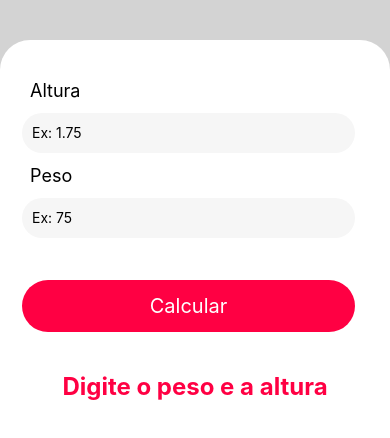
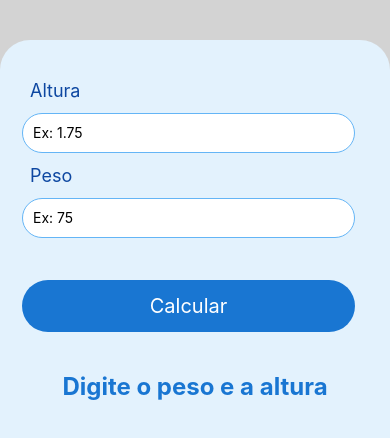
Before and after one commit to Alex-Medeir0s/calculadora, a React Native app: screen / in a window 390 px wide. Shown: the top 438 px of the page. Built offline with nearby package versions, Linux system fonts and the light colour scheme.

Commit message:
altera cores dos componentes de estilo para uma paleta de azul

```diff
--- a/src/components/Form/ResultIMC/style.js
+++ b/src/components/Form/ResultIMC/style.js
@@ -1,11 +1,11 @@
 import { StyleSheet } from "react-native"
 
 const styles = StyleSheet.create({
-    textTitle:{
-        color: "#ff0043",
+    textTitle: {
+        color: "#1976D2", // Azul médio
         fontSize: 24,
         fontWeight: "bold"
-    }
+    },
 });
 
 export default styles
--- a/src/components/Form/style.js
+++ b/src/components/Form/style.js
@@ -1,58 +1,58 @@
-import { StyleSheet } from "react-native"
+import { StyleSheet } from "react-native";
 
 const styles = StyleSheet.create({
     formContext: {
         width: "100%",
         height: "100%",
-        bottom:0,
-        backgroundColor:"#ffffff",
-        alignItems:"center",
-        marginTop:30,
-        borderTopLeftRadius:30,
-        borderTopRightRadius:30
+        bottom: 0,
+        backgroundColor: "#E3F2FD", // Azul claro
+        alignItems: "center",
+        marginTop: 30,
+        borderTopLeftRadius: 30,
+        borderTopRightRadius: 30
     },
 
-    form:{
-        width:"100%",
+    form: {
+        width: "100%",
         height: "auto",
         marginTop: 30,
         padding: 10
-
     },
 
-    formLabel:{
-        color:"#000000",
-        fontSize:18,
+    formLabel: {
+        color: "#0D47A1", // Azul escuro para contraste
+        fontSize: 18,
         paddingLeft: 20
     },
 
-    input:{
-        width:"90%",
-        borderRadius:50,
-        backgroundColor: "#f6f6f6",
-        height:40,
-        margin:12,
-        paddingLeft:10
+    input: {
+        width: "90%",
+        borderRadius: 50,
+        backgroundColor: "#FFFFFF",
+        height: 40,
+        margin: 12,
+        paddingLeft: 10,
+        borderWidth: 1,
+        borderColor: "#64B5F6"
     },
 
-    textButton:{
+    textButton: {
         fontSize: 20,
-        color:"#ffffff"
+        color: "#FFFFFF"
     },
 
-    button:{
-        borderRadius:50,
-        alignItems:"center",
-        justifyContent:"center",
-        width:"90%",
-        backgroundColor:"#ff0043",
-        paddingTop:14,
-        paddingBottom:14,
-        marginLeft:12,
-        margin:30
-    }
-
+    button: {
+        borderRadius: 50,
+        alignItems: "center",
+        justifyContent: "center",
+        width: "90%",
+        backgroundColor: "#1976D2", // Azul médio
+        paddingTop: 14,
+        paddingBottom: 14,
+        marginLeft: 12,
+        margin: 30
+    },
 
 });
 
-export default styles
+export default styles;
--- a/src/components/Title/style.js
+++ b/src/components/Title/style.js
@@ -5,13 +5,13 @@ const styles = StyleSheet.create({
         alignItems: "center",
         justifyContent: "center",
         padding: 10
+    },
 
-    },
-    textTitle:{
-        color: "#ff0043",
+    textTitle: {
+        color: "#1976D2", // Azul médio
         fontSize: 24,
         fontWeight: "bold"
-    }
+    },
 });
 
 export default styles
```
